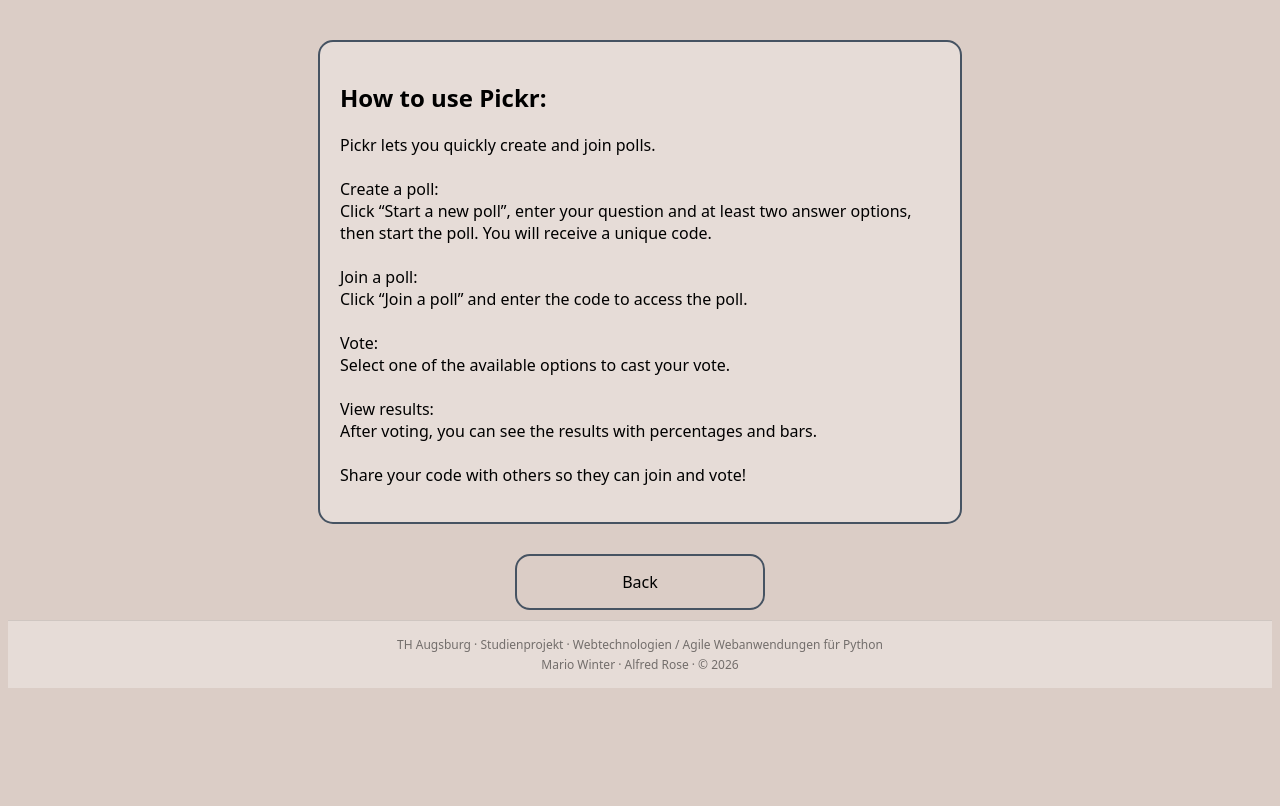
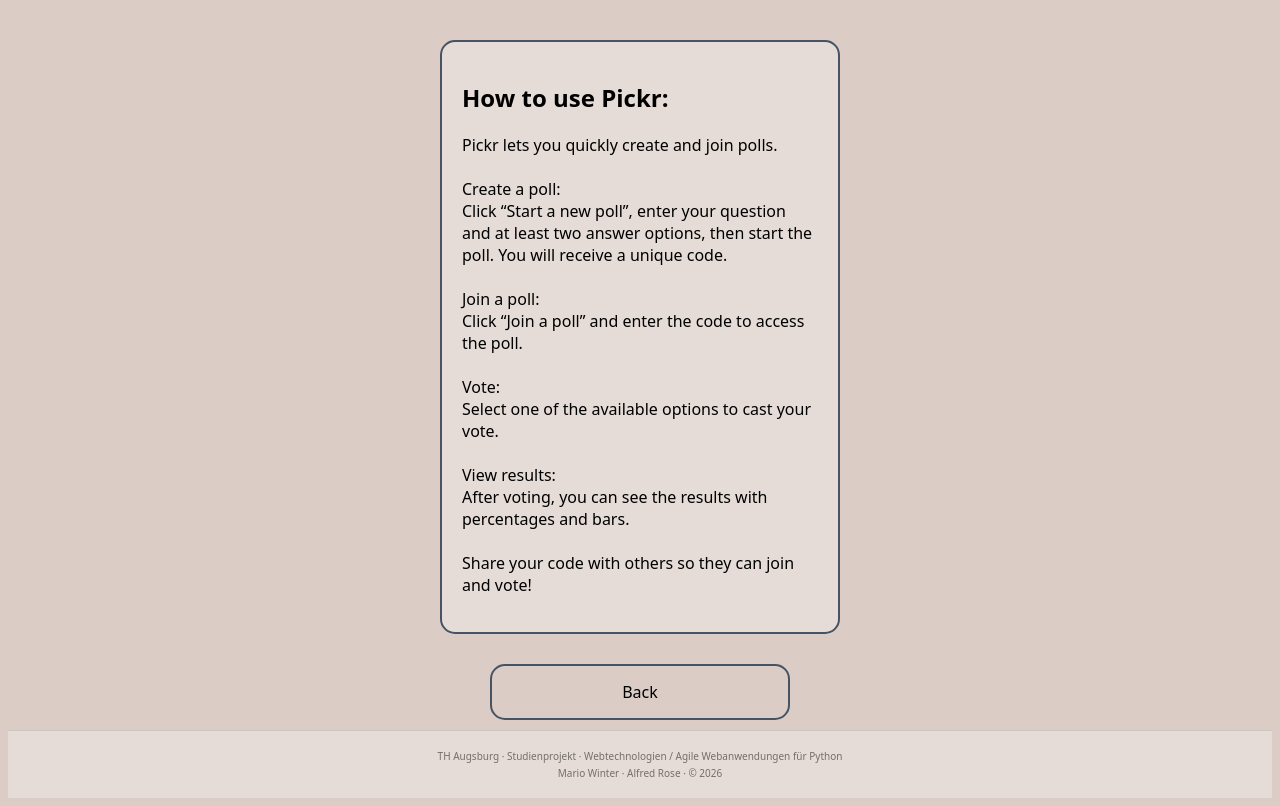
Before and after one commit to winterm99/pick_project, a Flask app: page /help in a window 1280 px wide. Shown: the part 156-962 px from the top of the page. Before the commit the page ends 844 px from the top, so only its background shows below. Run offline with Flask 3, Linux system fonts and the light colour scheme.

Commit message:
Update style.css

```diff
--- a/static/style.css
+++ b/static/style.css
@@ -14,10 +14,15 @@ body {
     justify-content: center;
     margin: 2%;
 }
+#Logo img {
+    max-width: 80%;
+    height: auto;
+}
 
 .buttons {
-    width: 250px;
+    width: 90%;
     margin: 10px auto;
+    max-width: 300px;
 }
 
 .buttons a {
@@ -117,10 +122,10 @@ button {
 
 footer {
     margin-top: auto;
-    padding: 12px 20px;
+    padding: 15px 10px;
     text-align: center;
 
-    font-size: 12px;
+    font-size: 10px;
     color: rgba(0, 0, 0, 0.5);
 
     border-top: 1px solid rgba(0, 0, 0, 0.1);
@@ -133,7 +138,7 @@ footer {
 
 .help-box {
     width: 600px;
-    max-width: 90%;
+    max-width: 600px;
 
     padding: 20px;
     margin: 20px auto;
@@ -149,12 +154,20 @@ button{
     background-color: #DBCDC6;
 }
 
+form, .help-box {
+    width: 90%; /* Nutzt 90% des Bildschirms auf Handys */
+    max-width: 400px; /* Wird auf Desktop nicht breiter als 400px */
+    margin: 20px auto;
+    box-sizing: border-box; /* Wichtig, damit Padding die Breite nicht sprengt */
+}
+
 
 /*Resultate anzeigen Balkendiagramm */
 
 .results {
-    width: 60%;
+    width: 90%;
     margin: auto;
+    max-width: 500px;
 }
 
 .result-item {
```
